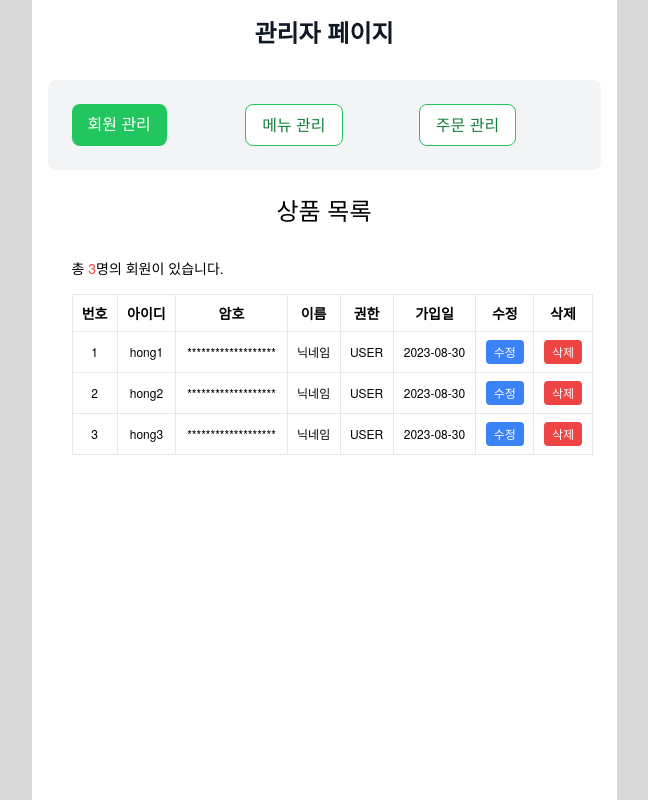
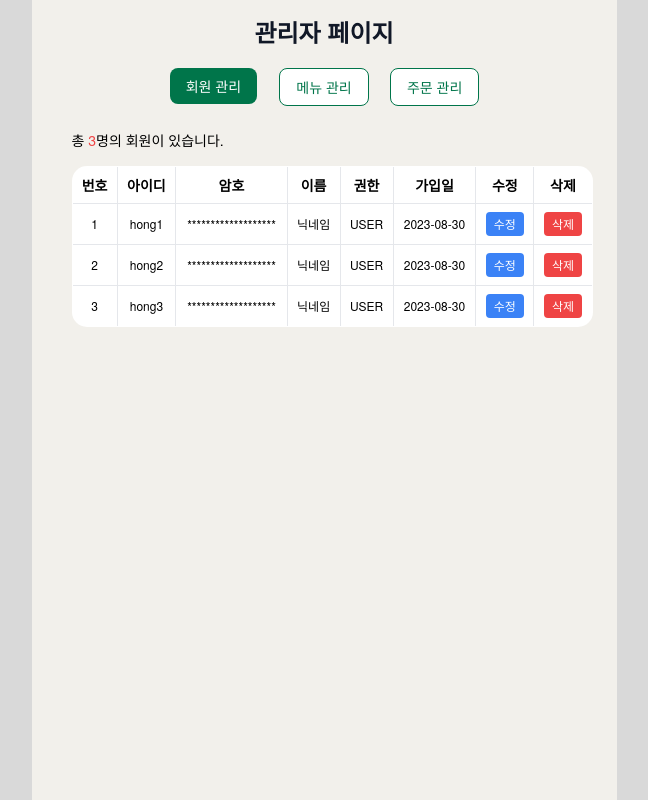
Before and after one commit to Digital-Hana-Starbucks/Starbucks_frontend, a React (Vite) app: page /admin in a window 1280 px wide. Both pictures are taken after a click on the label "회원 관리". Shown: the whole page, without its empty margins (316-964 px from the left). Built offline with nearby package versions, Linux system fonts and the light colour scheme.

Commit message:
Design: 관리자 페이지 UI 변경

```diff
--- a/src/components/organisms/AdminNav.tsx
+++ b/src/components/organisms/AdminNav.tsx
@@ -7,7 +7,7 @@ const AdminNav: React.FC<{
   onChange: () => void;
 }> = ({ id, label, checked, onChange }) => {
   return (
-    <div className="admin-nav-item flex mr-4">
+    <div>
       <input
         type="radio"
         id={id}
@@ -18,10 +18,10 @@ const AdminNav: React.FC<{
         onChange={onChange}
       />
       <label
-        className={`admin-nav-label inline-block py-2 px-4 rounded-lg cursor-pointer ${
+        className={`inline-block py-2 px-4 rounded-lg cursor-pointer text-sm ${
           checked
-            ? "bg-green-500 text-white"
-            : "bg-white text-green-700 border border-green-500"
+            ? "bg-starbucksGreen text-white"
+            : "bg-white text-starbucksGreen border border-starbucksGreen"
         }`}
         htmlFor={id}
       >
--- a/src/components/organisms/ListTable.tsx
+++ b/src/components/organisms/ListTable.tsx
@@ -15,7 +15,7 @@ const ListTable: React.FC<Props> = ({
   onEdit,
 }) => {
   return (
-    <table className="table-auto border-collapse w-full border p-2 m-2">
+    <table className="table-auto border-collapse w-full border p-2 m-2 rounded-[15px] overflow-hidden bg-white">
       <thead>
         <tr className="text-sm">
           {columns.map((column, index) => (
--- a/src/pages/Admin.tsx
+++ b/src/pages/Admin.tsx
@@ -8,10 +8,10 @@ const Admin: React.FC = () => {
   const [selectedPage, setSelectedPage] = useState("menu");
 
   return (
-    <div className="p-4">
-      <h1 className="text-2xl font-bold text-gray-900 mb-8">관리자 페이지</h1>
-      <div className="bg-gray-100 rounded-lg p-6 mb-6">
-        <div className="grid grid-cols-1 md:grid-cols-3 gap-4">
+    <div className="p-4 h-screen bg-starbucksBeige">
+      <h1 className="text-2xl font-bold text-gray-900 mb-5">관리자 페이지</h1>
+      <div className="grid grid-cols-5 ">
+        <div></div>
         <AdminNav
           id="user"
           label="회원 관리"
@@ -30,7 +30,7 @@ const Admin: React.FC = () => {
           checked={selectedPage === "order"}
           onChange={() => setSelectedPage("order")}
         />
-        </div>
+        <div></div>
       </div>
       <div>
         {selectedPage === "menu" ? (
--- a/src/pages/AdminMunuList.tsx
+++ b/src/pages/AdminMunuList.tsx
@@ -99,7 +99,6 @@ const AdminMenuList: React.FC = () => {
 
   return (
     <div>
-      <h1 className="text-2xl m-2">상품 목록</h1>
       {menus.length === 0 || menus == null ? (
         <p>메뉴가 없습니다</p>
       ) : (
--- a/src/pages/AdminOrderList.tsx
+++ b/src/pages/AdminOrderList.tsx
@@ -2,13 +2,7 @@ import React, { useEffect, useState } from "react";
 import { useNavigate } from "react-router-dom";
 import ListTable from "../components/organisms/ListTable";
 
-const columnsForOrder = [
-  "번호",
-  "주문코드",
-  "주문총금액",
-  "주문상태",
-  "주문일시",
-];
+const columnsForOrder = ["번호", "주문코드", "총금액", "주문상태", "주문일시"];
 
 const AdminOrderList: React.FC = () => {
   const navigate = useNavigate();
@@ -45,7 +39,6 @@ const AdminOrderList: React.FC = () => {
 
   return (
     <div>
-      <h1 className="text-2xl m-2">주문 목록</h1>
       {orders.length === 0 || orders == null ? (
         <p>주문목록이 없습니다</p>
       ) : (
--- a/src/pages/AdminUserList.tsx
+++ b/src/pages/AdminUserList.tsx
@@ -52,7 +52,6 @@ const AdminUserList: React.FC = () => {
 
   return (
     <div>
-      <h1 className="text-2xl m-2">상품 목록</h1>
       {users.length === 0 || users == null ? (
         <p>회원목록이 없습니다</p>
       ) : (
```
Lines whose indentation alone changed are shown as unchanged.
